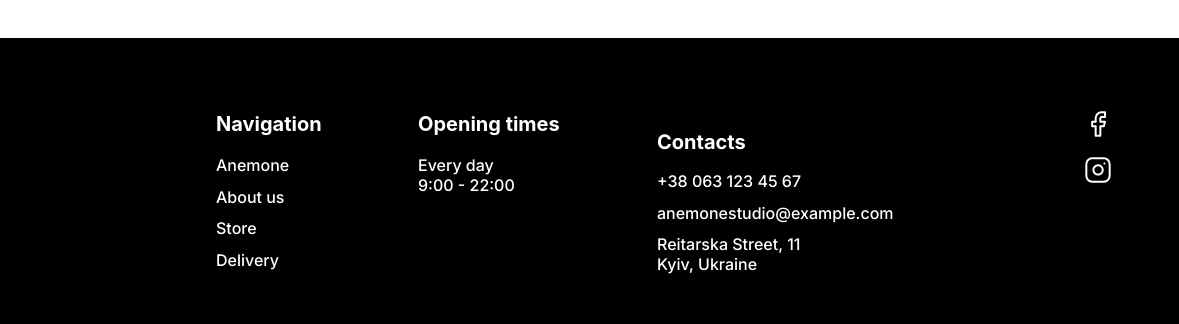
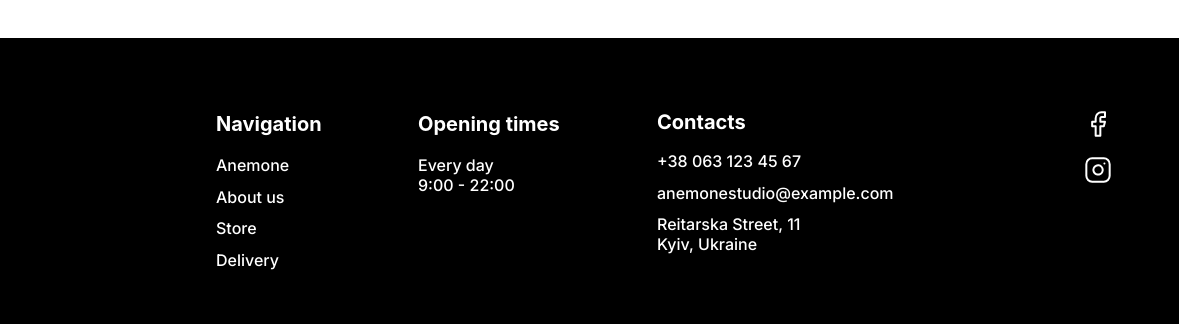
Before and after one commit to Eugeshakw/anemone, a website built with Vite: page src/index.html in a window 1280 px wide. Shown: the part 5127-5451 px from the top of the page, 101-1280 px from the left. Built offline with nearby package versions, Linux system fonts and the light colour scheme.

Commit message:
update-footer

```diff
--- a/src/css/layout/footer.css
+++ b/src/css/layout/footer.css
@@ -5,7 +5,9 @@
   padding-bottom: 32px;
   font-family: "Inter", sans-serif;
 }
-
+.footer-contacts{
+  margin-top: 0;
+}
 .container {
   max-width: 320px;
   padding-right: 14px;
```
